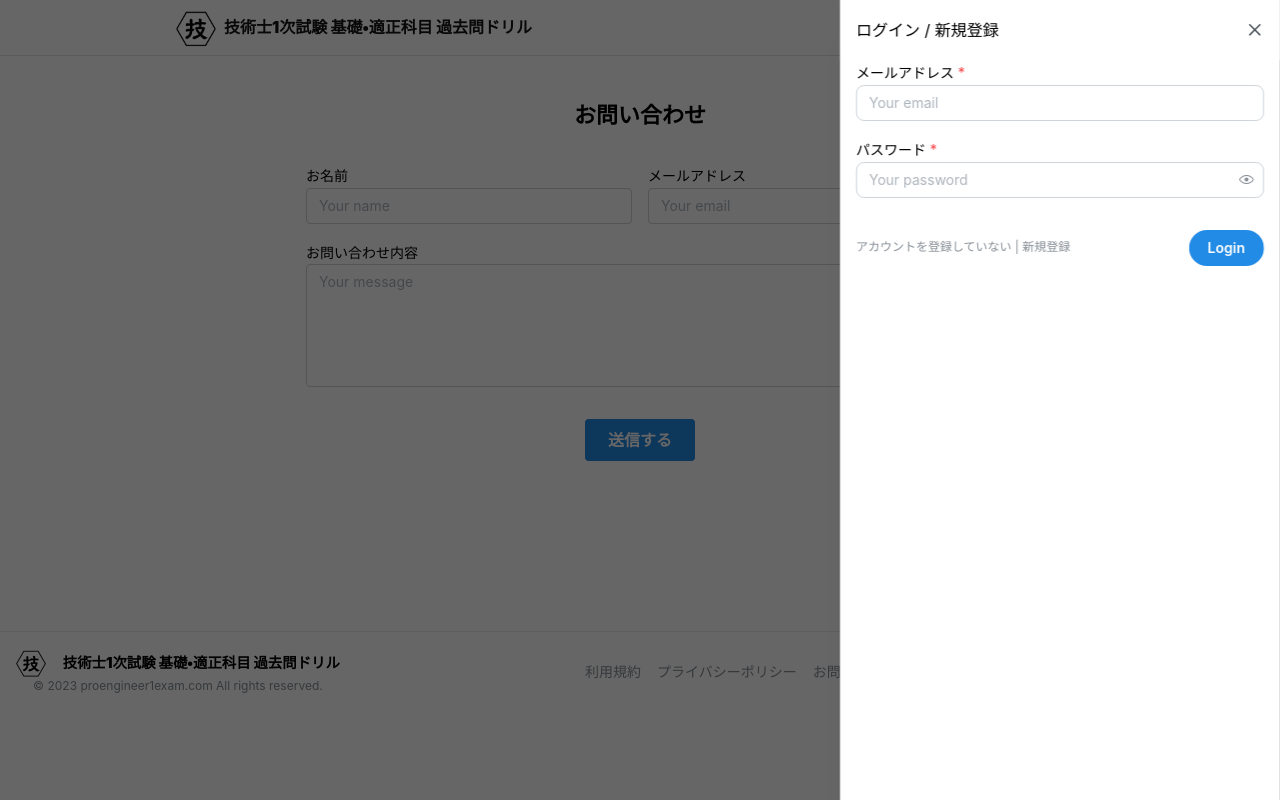
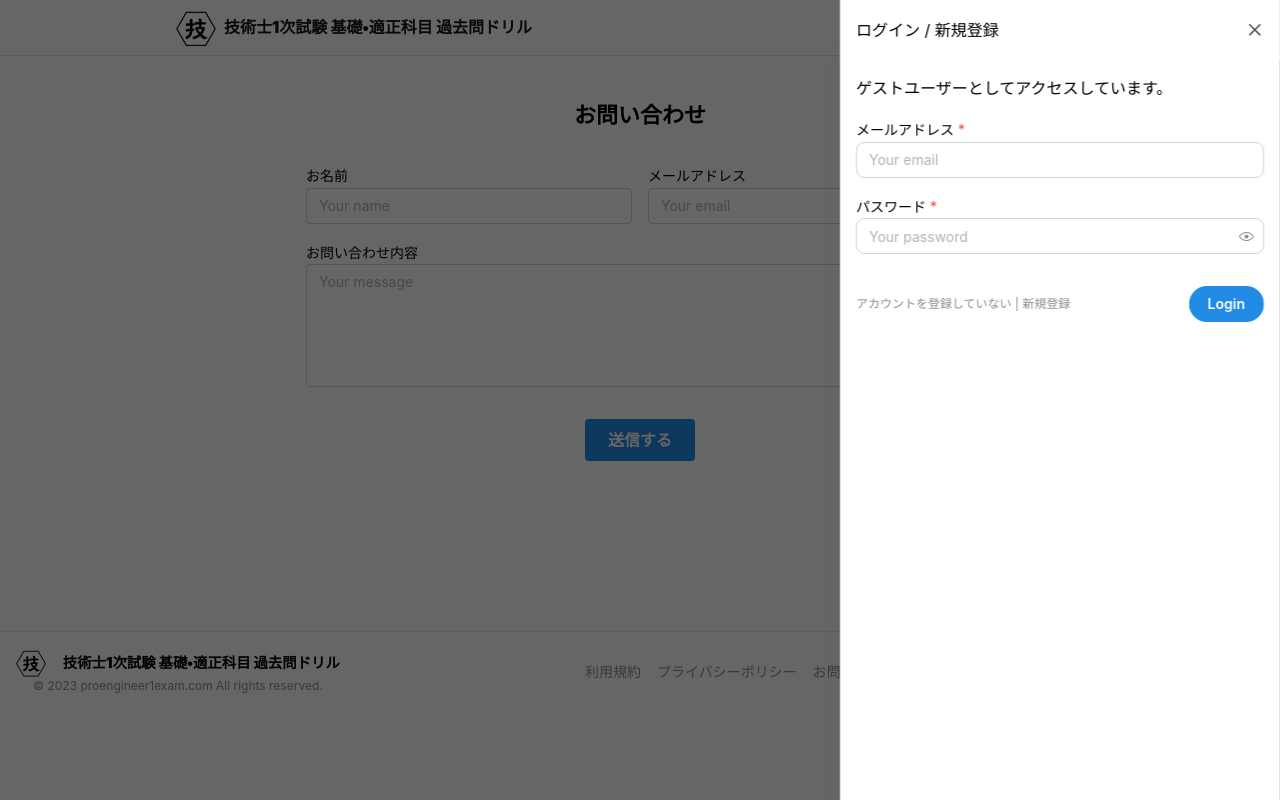
Before and after one commit to K-chan41/pro_engineer_1st_exam_app_front_end, a Next.js app: page /contact in a window 1280 px wide. Both pictures are taken after a click on the button "ログイン". Built offline with nearby package versions, Linux system fonts and the light colour scheme; grey boxes are pictures that could not be loaded.

Commit message:
add login function

```diff
--- a/src/app/layout.tsx
+++ b/src/app/layout.tsx
@@ -11,6 +11,7 @@ import '@mantine/notifications/styles.css';
 // import classes from './active.module.css';
 import { HeaderMenu } from '../components/HeaderMenu'
 import { Footer } from '../components/Footer'
+import { AuthProvider } from '../components/AuthContext';
 
 export const metadata: Metadata = {
   title: {
@@ -71,11 +72,13 @@ export default function RootLayout({ children }: { children: React.ReactNode })
           <ColorSchemeScript />
         </head>
         <body>
-          <MantineProvider theme={theme} defaultColorScheme="light">
-            <HeaderMenu />
-            {children}
-            <Footer />
-          </MantineProvider>
+          <AuthProvider>
+            <MantineProvider theme={theme} defaultColorScheme="light">
+              <HeaderMenu />
+              {children}
+              <Footer />
+            </MantineProvider>
+          </AuthProvider>
         </body>
       </html>
     </>
--- /dev/null
+++ b/src/components/AuthContext.tsx
@@ -0,0 +1,35 @@
+'use client';
+
+import React, { createContext, useContext, useState } from 'react';
+
+const AuthContext = createContext(null);
+
+export const AuthProvider = ({ children }) => {
+  const [auth, setAuth] = useState({
+    token: null,
+    isAuthenticated: false,
+    user: null,
+  });
+
+  // アクセストークンを設定する関数
+  const login = (token, user) => {
+    setAuth({ token, isAuthenticated: true, user }); // ユーザー情報を状態に追加
+    localStorage.setItem('token', token);
+    // トークンをLocalStorageに保存
+    localStorage.setItem('token', token);
+  };
+
+  // ログアウトする関数
+  const logout = () => {
+    setAuth({ token: null, isAuthenticated: false });
+    localStorage.removeItem('token');
+  };
+
+  return (
+    <AuthContext.Provider value={{ auth, login, logout }}>
+      {children}
+    </AuthContext.Provider>
+  );
+};
+
+export const useAuth = () => useContext(AuthContext);
--- a/src/components/AuthenticationForm.tsx
+++ b/src/components/AuthenticationForm.tsx
@@ -1,3 +1,5 @@
+'use client';
+
 import { useToggle, upperFirst } from '@mantine/hooks';
 import { useForm } from '@mantine/form';
 import {
@@ -13,6 +15,8 @@ import {
   Anchor,
   Stack,
 } from '@mantine/core';
+import { useAuth } from './AuthContext';
+import { notifications } from '@mantine/notifications';
 
 export function AuthenticationForm(props: PaperProps) {
   const [type, toggle] = useToggle(['login', 'register']);
@@ -31,15 +35,58 @@ export function AuthenticationForm(props: PaperProps) {
     },
   });
 
+  const { auth, login } = useAuth();
+  const currentUser = auth.user;
+
+  const handleSubmit = async (values) => {
+    try {
+      const response = await fetch('http://localhost:4000/api/v1/registration', {
+        method: 'POST',
+        headers: {
+          'Content-Type': 'application/json'
+        },
+        body: JSON.stringify({
+          user: {
+            name: values.name,
+            email: values.email,
+            password: values.password,
+          }
+        })
+      });
+
+      if (response.ok) {
+        // 登録成功時の処理
+        const data = await response.json();
+        const user = data.data.attributes;
+        const token = response.headers.get('AccessToken');
+        login(token, user);
+        console.log('登録成功！');
+        console.log(token, user);
+        notifications.show({
+          title: '注意',
+          message: '少なくとも一つの年度を選択してください。',
+          color: 'red',
+        })
+      } else {
+        // エラー処理
+        console.error('登録失敗');
+      }
+    } catch (error) {
+      console.error('エラーが発生しました', error);
+    }
+  };
+
   return (
-    // <Paper radius="md" p="xl" withBorder {...props}>
-    //   <Text size="lg" fw={500}>
-    //     Welcome to Mantine, {type} with
-    //   </Text>
+  <>
+    <div>
+      {currentUser ? (
+        <p>ようこそ、{currentUser.name}さん</p>
+      ) : (
+        <p>ゲストユーザーとしてアクセスしています。</p>
+      )}
+    </div>
 
-    //   <Divider label="Or continue with email" labelPosition="center" my="lg" />
-
-      <form onSubmit={form.onSubmit(() => {})}>
+      <form onSubmit={form.onSubmit(handleSubmit)}>
         <Stack>
           {type === 'register' && (
             <TextInput
@@ -93,6 +140,6 @@ export function AuthenticationForm(props: PaperProps) {
           </Button>
         </Group>
       </form>
-    // </Paper>
+    </>
   );
 }
```
